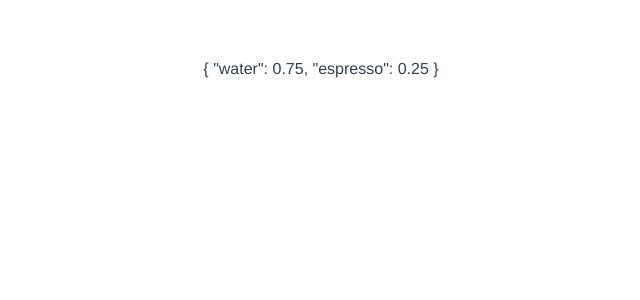
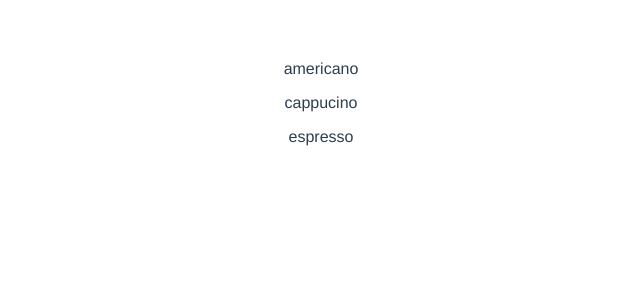
Before and after one commit to kidmustrun/coffeemaker, a Vue app: page / in a window 1280 px wide. Shown: the top 300 px of the page, without its empty margins (319-959 px from the left). Built offline with nearby package versions, Linux system fonts and the light colour scheme.

Commit message:
little fix

```diff
--- a/src/components/Choose.vue
+++ b/src/components/Choose.vue
@@ -2,7 +2,7 @@
 <div class="container">
   <ul v-for="coffee in coffee_list" :key="coffee.id">
 
-      <li>{{ coffee.ingredients }}</li>
+      <li>{{ coffee.name }}</li>
 
   </ul>
   </div>
```
